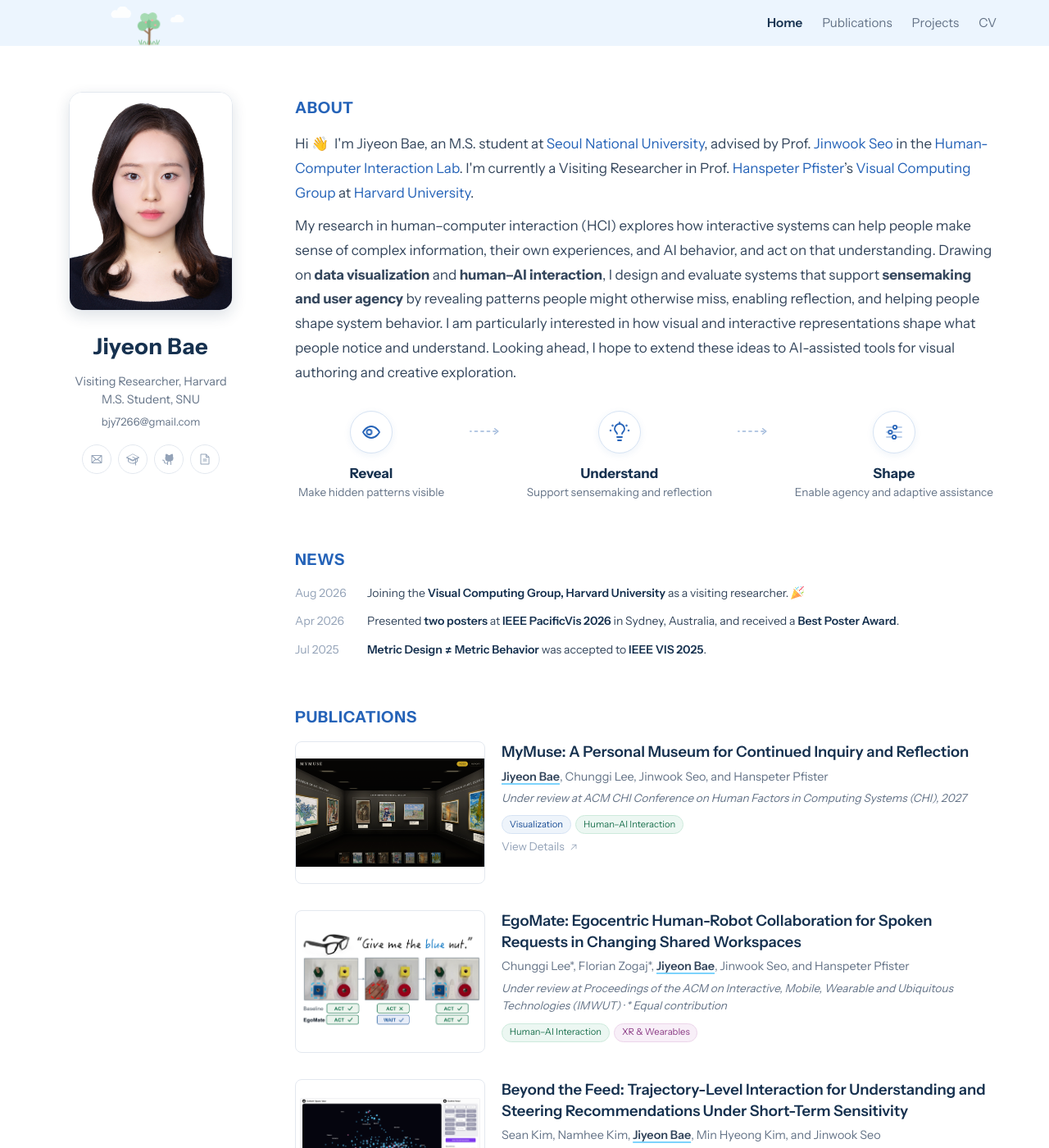
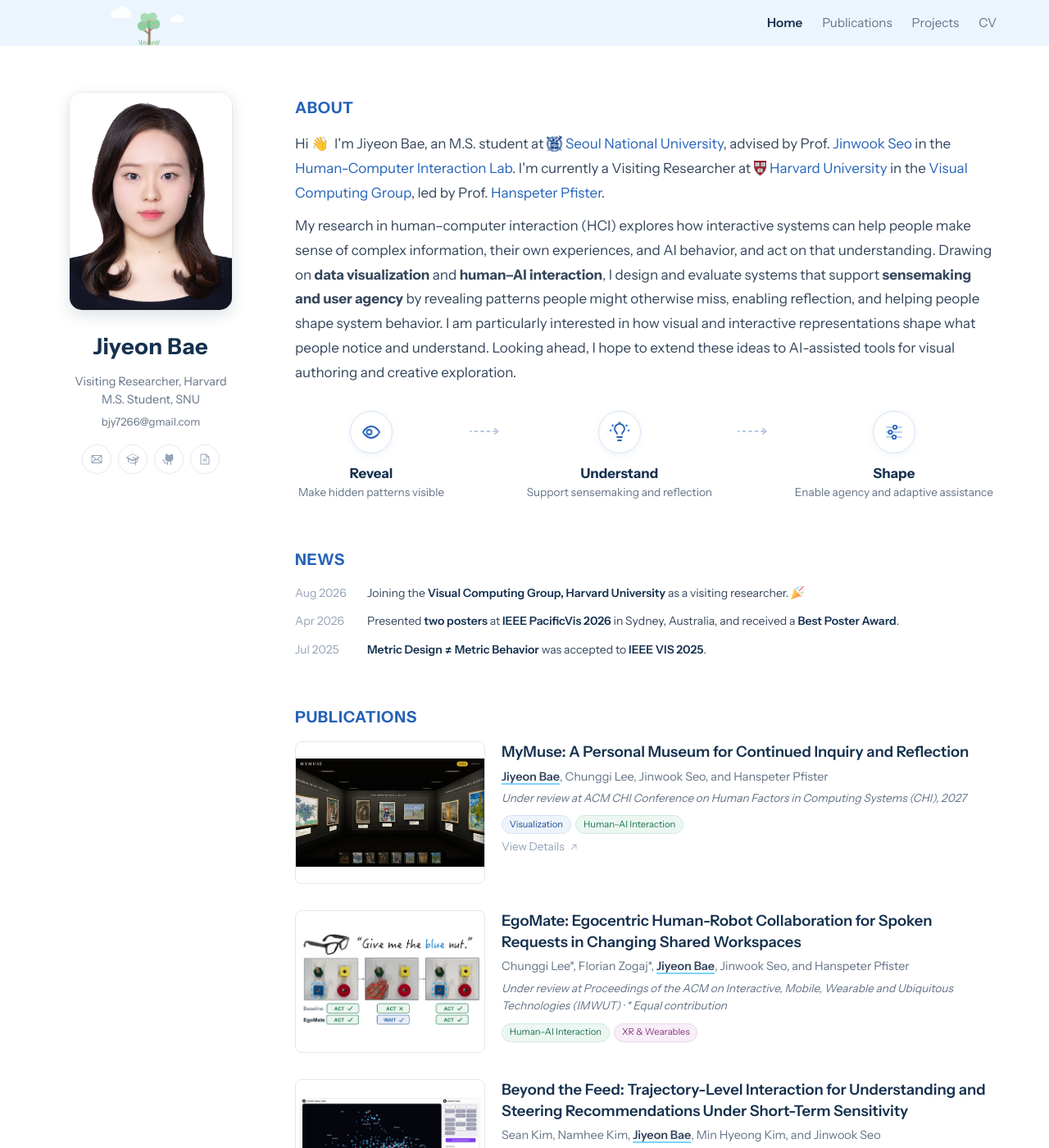
Before and after one commit to JiyeonBae/jiyeonbae.github.io, a Jekyll site: the page built from index.md, in a window 1280 px wide and 1400 px high. Shown: the whole window at 82% size. Built offline with Jekyll 4.4.1, drawn with Linux system fonts in a browser that asks for light colours.

Commit message:
Add inline institution logos, reword visiting line, stack project cards on phones
Co-Authored-By: Claude Opus 5.5 <noreply@anthropic.com>

```diff
--- a/assets/css/custom.css
+++ b/assets/css/custom.css
@@ -694,3 +694,13 @@ a:hover { color: var(--accent-dk); text-decoration: underline; }
 @media (prefers-reduced-motion: reduce) {
   .tree * { animation: none !important; stroke-dashoffset: 0 !important; transform: none !important; }
 }
+
+/* phones: stack Projects thumbnails above the text like Publications */
+@media (max-width: 640px) {
+  #projects .pub { grid-template-columns: 1fr; }
+}
+
+/* small institution logos inline before their names in the bio */
+.inst-logo { display: inline-block; height: 1.15em; width: auto; margin-right: .25em; vertical-align: -.2em; }
+.inst-logo--harvard { height: 1.05em; vertical-align: -.15em; }
+a:has(> .inst-logo) { white-space: nowrap; } /* keep the logo on the same line as the name */
--- a/index.md
+++ b/index.md
@@ -6,7 +6,7 @@ title: Jiyeon Bae
   <section class="block">
     <h2 class="block-title">About</h2>
     <div class="hero-bio">
-      <p>Hi 👋&nbsp; I'm Jiyeon Bae, an M.S. student at <a href="https://www.snu.ac.kr/">Seoul National University</a>, advised by Prof. <a href="https://hcil.snu.ac.kr/people/jinwook-seo">Jinwook Seo</a> in the <a href="https://hcil.snu.ac.kr/">Human-Computer Interaction Lab</a>. I'm currently a Visiting Researcher in Prof. <a href="https://seas.harvard.edu/person/hanspeter-pfister">Hanspeter Pfister</a>&rsquo;s <a href="https://vcg.seas.harvard.edu/">Visual Computing Group</a> at <a href="https://www.harvard.edu/">Harvard University</a>.</p>
+      <p>Hi 👋&nbsp; I'm Jiyeon Bae, an M.S. student at <a href="https://www.snu.ac.kr/"><img class="inst-logo" src="/assets/institutions/snu.png" alt="" aria-hidden="true">Seoul National University</a>, advised by Prof. <a href="https://hcil.snu.ac.kr/people/jinwook-seo">Jinwook Seo</a> in the <a href="https://hcil.snu.ac.kr/">Human-Computer Interaction Lab</a>. I'm currently a Visiting Researcher at <a href="https://www.harvard.edu/"><img class="inst-logo inst-logo--harvard" src="/assets/institutions/harvard.png" alt="" aria-hidden="true">Harvard University</a> in the <a href="https://vcg.seas.harvard.edu/">Visual Computing Group</a>, led by Prof. <a href="https://seas.harvard.edu/person/hanspeter-pfister">Hanspeter Pfister</a>.</p>
       <p>My research in human&ndash;computer interaction (HCI) explores how interactive systems can help people make sense of complex information, their own experiences, and AI behavior, and act on that understanding. Drawing on <strong>data visualization</strong> and <strong>human&ndash;AI interaction</strong>, I design and evaluate systems that support <strong>sensemaking and user agency</strong> by revealing patterns people might otherwise miss, enabling reflection, and helping people shape system behavior. I am particularly interested in how visual and interactive representations shape what people notice and understand. Looking ahead, I hope to extend these ideas to AI-assisted tools for visual authoring and creative exploration.</p>
     </div>
 
```
Also changed, not shown: assets/institutions/harvard.png (added), assets/institutions/snu.png (added).
